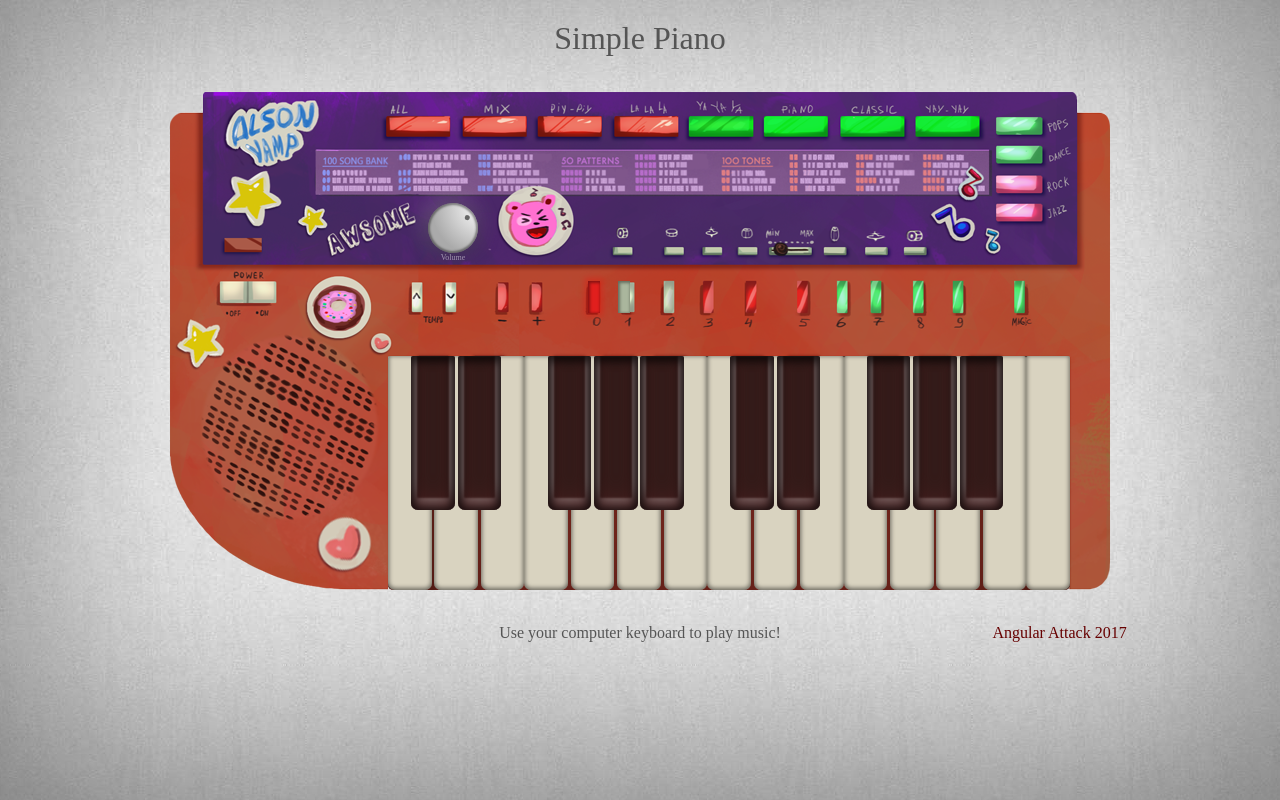
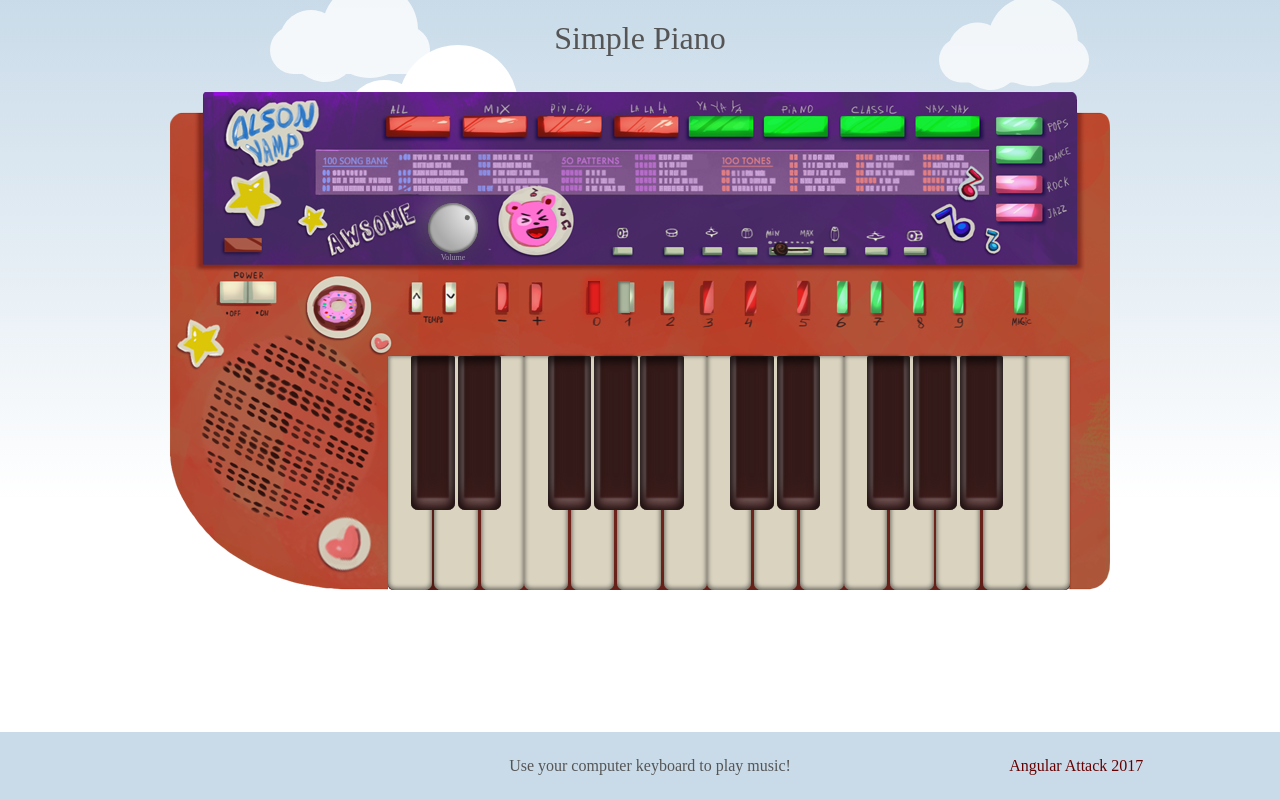
Before and after one commit to AlsonVamp/simple-piano, an Angular app: page / in a window 1280 px wide. Built offline with nearby package versions, Linux system fonts and the light colour scheme; no server answers.

Commit message:
Add animated clouds background and fixed footer

```diff
--- a/src/app/app.component.html
+++ b/src/app/app.component.html
@@ -1,3 +1,11 @@
+<div id="clouds">
+    <div class="cloud x1"></div>
+    <!-- Time for multiple clouds to dance around -->
+    <div class="cloud x2"></div>
+    <div class="cloud x3"></div>
+    <div class="cloud x4"></div>
+    <div class="cloud x5"></div>
+</div>
 <div class="background-active">
     <header>
         <h1>{{title}}</h1>
--- a/src/app/app.component.scss
+++ b/src/app/app.component.scss
@@ -1,8 +1,119 @@
 .background-active {
-    background-image: url('../assets/img/wall.jpg');
-    background-position: top center;
-    box-shadow:inset 0 -35px 2500px rgba(0,0,0,0.5);
+    /*background-image: url('../assets/img/wall.jpg');
+    background-position: top center;*/
+    /*box-shadow:inset 0 -35px 2500px rgba(0,0,0,0.5);*/
     height:100vh;
+}
+#clouds{
+    position:absolute;
+    z-index: -1;
+	padding: 100px 0;
+    width:100%;
+	background: #c9dbe9;
+	background: linear-gradient(to bottom, #c9dbe9 0%, #fff 100%);
+    overflow: hidden;
+}
+.cloud {
+	width: 200px; height: 60px;
+	background: #fff;
+	border-radius: 200px;
+	-moz-border-radius: 200px;
+	-webkit-border-radius: 200px;
+	position: relative;
+}
+
+.cloud:before, .cloud:after {
+	content: '';
+	position: absolute;
+	background: #fff;
+	width: 100px; height: 80px;
+	position: absolute; top: -15px; left: 10px;
+
+	border-radius: 100px;
+	-moz-border-radius: 100px;
+	-webkit-border-radius: 100px;
+
+	-webkit-transform: rotate(30deg);
+	transform: rotate(30deg);
+	-moz-transform: rotate(30deg);
+}
+.cloud:after {
+	width: 120px; height: 120px;
+	top: -55px; left: auto; right: 15px;
+}
+/*Time to animate*/
+.x1 {
+	-webkit-animation: moveclouds 15s linear infinite;
+	-moz-animation: moveclouds 15s linear infinite;
+	-o-animation: moveclouds 15s linear infinite;
+}
+
+/*variable speed, opacity, and position of clouds for realistic effect*/
+.x2 {
+	left: 200px;
+
+	-webkit-transform: scale(0.6);
+	-moz-transform: scale(0.6);
+	transform: scale(0.6);
+	opacity: 0.6; /*opacity proportional to the size*/
+
+	/*Speed will also be proportional to the size and opacity*/
+	/*More the speed. Less the time in 's' = seconds*/
+	-webkit-animation: moveclouds 25s linear infinite;
+	-moz-animation: moveclouds 25s linear infinite;
+	-o-animation: moveclouds 25s linear infinite;
+}
+
+.x3 {
+	left: -250px; top: -200px;
+
+	-webkit-transform: scale(0.8);
+	-moz-transform: scale(0.8);
+	transform: scale(0.8);
+	opacity: 0.8; /*opacity proportional to the size*/
+
+	-webkit-animation: moveclouds 20s linear infinite;
+	-moz-animation: moveclouds 20s linear infinite;
+	-o-animation: moveclouds 20s linear infinite;
+}
+
+.x4 {
+	left: 470px; top: -250px;
+
+	-webkit-transform: scale(0.75);
+	-moz-transform: scale(0.75);
+	transform: scale(0.75);
+	opacity: 0.75; /*opacity proportional to the size*/
+
+	-webkit-animation: moveclouds 18s linear infinite;
+	-moz-animation: moveclouds 18s linear infinite;
+	-o-animation: moveclouds 18s linear infinite;
+}
+
+.x5 {
+	left: -150px; top: -150px;
+
+	-webkit-transform: scale(0.8);
+	-moz-transform: scale(0.8);
+	transform: scale(0.8);
+	opacity: 0.8; /*opacity proportional to the size*/
+
+	-webkit-animation: moveclouds 20s linear infinite;
+	-moz-animation: moveclouds 20s linear infinite;
+	-o-animation: moveclouds 20s linear infinite;
+}
+
+@-webkit-keyframes moveclouds {
+	0% {margin-left: 1000px;}
+	100% {margin-left: -1000px;}
+}
+@-moz-keyframes moveclouds {
+	0% {margin-left: 1000px;}
+	100% {margin-left: -1000px;}
+}
+@-o-keyframes moveclouds {
+	0% {margin-left: 1000px;}
+	100% {margin-left: -1000px;}
 }
 
  keyboard-layout{
@@ -21,10 +132,15 @@
     }
 }
 footer {
+	position:fixed;
+	bottom:0;
+	width:100%;
     display:block;
-    padding: 15px 10px;
+    padding: 25px 10px;
     text-align: center;
     color:#555;
+	background:#c9dbe9;
+	/*background: linear-gradient(to top, #c9dbe9 50%, #fff 100%);*/
     span {
         display: inline-block;
         width: 33.3%;
```
